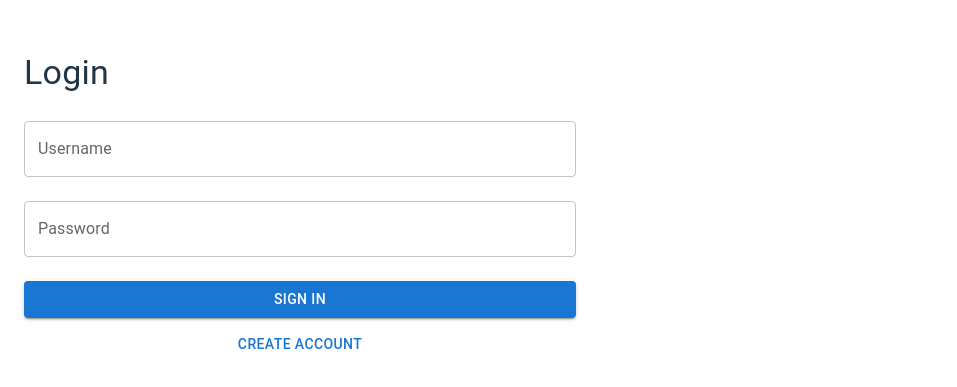
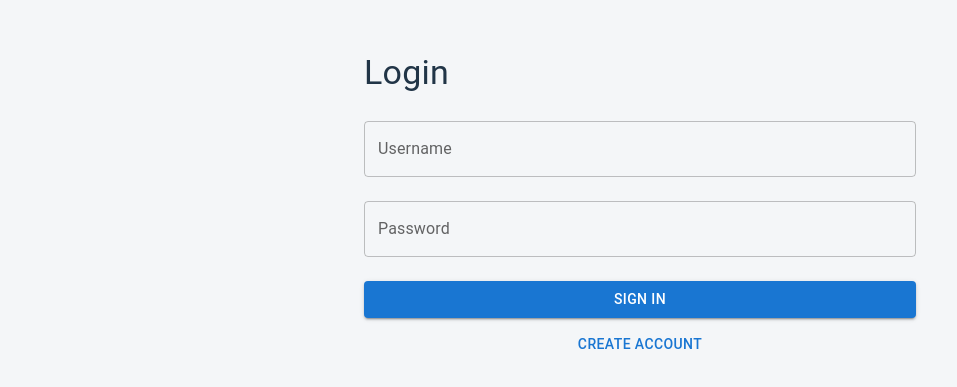
Before and after one commit to KristiyanAleksandrov/HCM, a React (Vite) app in the folder src/frontend/: page /login in a window 1280 px wide. Shown: the part 193-580 px from the top of the page, without its empty margins (0-957 px from the left). Built offline with nearby package versions, Linux system fonts and the light colour scheme.

Commit message:
Center the App

```diff
--- a/src/frontend/src/App.tsx
+++ b/src/frontend/src/App.tsx
@@ -5,6 +5,7 @@ import PeopleListPage from './pages/PeopleListPage'
 import PersonFormPage from './pages/PersonFormPage'
 import { useAuth } from './contexts/AuthContext'
 import type { ReactNode } from 'react'
+import { Box } from '@mui/material'
 
 interface PrivateRouteProps {
   children: ReactNode
@@ -17,6 +18,14 @@ function PrivateRoute({ children}: PrivateRouteProps) {
 
 export default function App() {
   return (
+    <Box
+      display="flex"
+      justifyContent="center"
+      alignItems="center"
+      minHeight="100vh"
+      minWidth="100vw"
+      bgcolor="#f4f6f8"
+    >
         <Routes>
           <Route path="/login" element={<LoginPage />} />
           <Route path="/register" element={<RegisterPage />} />
@@ -45,5 +54,6 @@ export default function App() {
             }
           />
         </Routes>
+    </Box>
   )
 }
```
Lines whose indentation alone changed are shown as unchanged.
